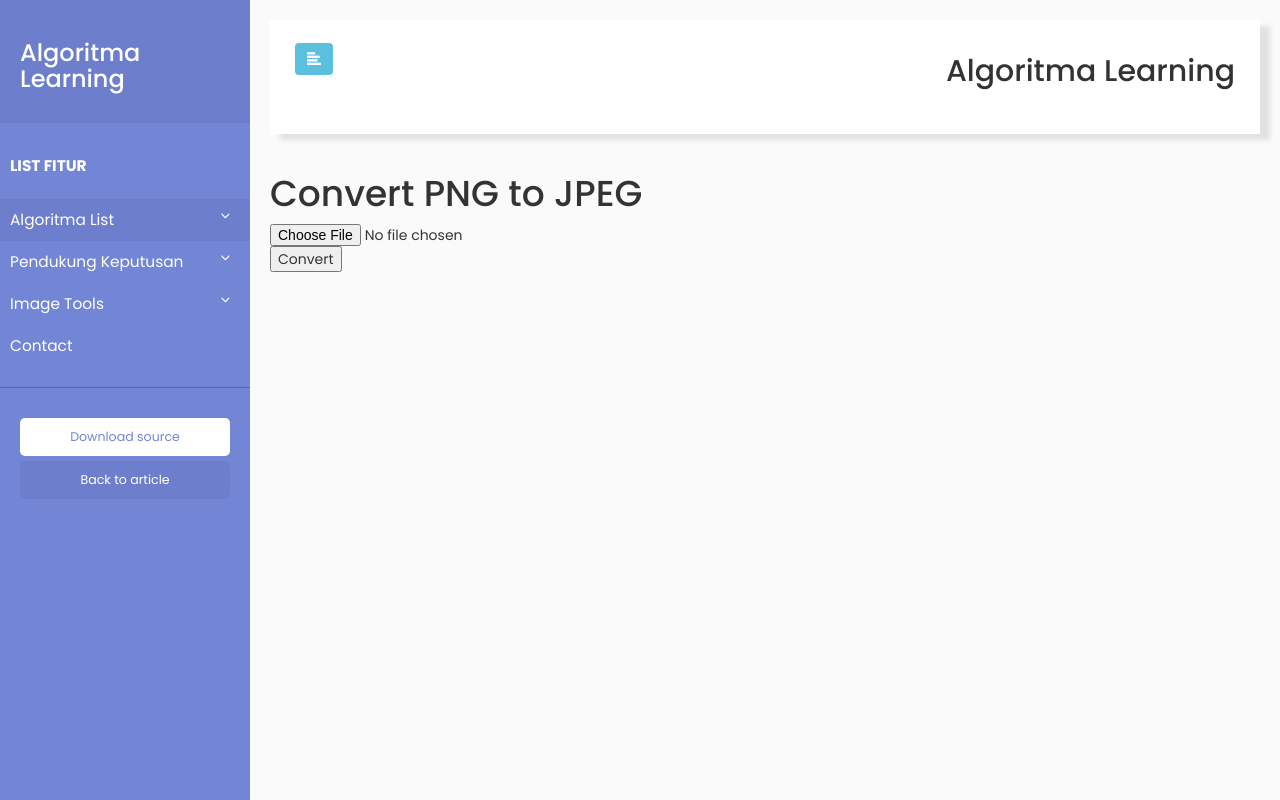
After one commit to lukasvalentino971/Algoritma-Learning, a Flask app: page /png_to_jpg in a window 1280 px wide. The commit adds this page. Run offline with Flask 3, Linux system fonts and the light colour scheme; some libraries are stand-ins or nearby versions.

Commit message:
png to jpg index

```diff
--- a/main.py
+++ b/main.py
@@ -1,4 +1,6 @@
-from flask import Flask, render_template
+from flask import Flask, request, render_template, redirect, url_for, send_file
+from PIL import Image
+import os
 
 app = Flask(__name__)
 
@@ -6,10 +8,20 @@ app = Flask(__name__)
 def home():
     return render_template("index.html")
 
+@app.route('/png_to_jpg', methods=["GET", "POST"])
+def png_to_jpg():
+    converted = False
+    if request.method == "POST":
+        file = request.files["image"]
+        if file and file.filename != "":
+            img = Image.open(file)
+            img = img.convert("RGB")  # Convert to RGB format
+            img.save("static/images/output.jpg", "JPEG")
+            converted = True
+    return render_template('png_to_jpg.html', converted=converted)
 
-@app.route('/image-tools/png-to-jpg')
-def PtJ():
-    return render_template("index.html")
-
-if __name__=="__main__":
+@app.route('/download_image')
+def download_image():
+    return send_file('static/images/output.jpg', as_attachment=True)
+if __name__ == "__main__":
     app.run(debug=True)
--- a/static/style.css
+++ b/static/style.css
@@ -3,10 +3,12 @@
 */
 @import "https://fonts.googleapis.com/css?family=Poppins:300,400,500,600,700";
 
-
 body {
     font-family: 'Poppins', sans-serif;
     background: #fafafa;
+}
+#content{
+    width: 100%;
 }
 
 p {
@@ -24,6 +26,7 @@ a, a:hover, a:focus {
 }
 
 .navbar {
+    height: 15%;
     padding: 15px 10px;
     background: #fff;
     border: none;
@@ -95,7 +98,6 @@ a, a:hover, a:focus {
     background: #6d7fcc;
 }
 
-
 a[data-toggle="collapse"] {
     position: relative;
 }
@@ -111,7 +113,6 @@ a[aria-expanded="false"]::before, a[aria-expanded="true"]::before {
 a[aria-expanded="true"]::before {
     content: '\e260';
 }
-
 
 ul ul a {
     font-size: 0.9em !important;
@@ -141,8 +142,6 @@ a.article, a.article:hover {
     color: #fff !important;
 }
 
-
-
 /* ---------------------------------------------------
     CONTENT STYLE
 ----------------------------------------------------- */
--- a/templates/index.html
+++ b/templates/index.html
@@ -13,10 +13,7 @@
         <link rel="stylesheet" type="text/css" href="/static/style.css">
     </head>
     <body>
-
-
-
-        <div class="wrapper">
+       <div class="wrapper">
             <!-- Sidebar Holder -->
             <nav id="sidebar">
                 <div class="sidebar-header">
@@ -44,7 +41,10 @@
                     <li>
                         <a href="#imageTools" data-toggle="collapse" aria-expanded="false">Image Tools</a>
                         <ul class="collapse list-unstyled" id="imageTools">
-                            <li><a href="#">PNG to JPG</a></li>
+                            <li>
+                                <a href="{{ url_for('png_to_jpg') }}">PNG to JPG</a>
+                            </li>
+
                             <li><a href="#">PDF to Word</a></li>
                             <li><a href="#">Remove Background</a></li>
 
@@ -70,7 +70,6 @@
                         <div class="navbar-header">
                             <button type="button" id="sidebarCollapse" class="btn btn-info navbar-btn">
                                 <i class="glyphicon glyphicon-align-left"></i>
-                                <span>Toggle Sidebar</span>
                             </button>
                         </div>
 
@@ -81,25 +80,9 @@
                         </div>
                     </div>
                 </nav>
-
-                <h2>Collapsible Sidebar Using Bootstrap 3</h2>
-                <p>Lorem ipsum dolor sit amet, consectetur adipisicing elit, sed do eiusmod tempor incididunt ut labore et dolore magna aliqua. Ut enim ad minim veniam, quis nostrud exercitation ullamco laboris nisi ut aliquip ex ea commodo consequat. Duis aute irure dolor in reprehenderit in voluptate velit esse cillum dolore eu fugiat nulla pariatur. Excepteur sint occaecat cupidatat non proident, sunt in culpa qui officia deserunt mollit anim id est laborum.</p>
-                <p>Lorem ipsum dolor sit amet, consectetur adipisicing elit, sed do eiusmod tempor incididunt ut labore et dolore magna aliqua. Ut enim ad minim veniam, quis nostrud exercitation ullamco laboris nisi ut aliquip ex ea commodo consequat. Duis aute irure dolor in reprehenderit in voluptate velit esse cillum dolore eu fugiat nulla pariatur. Excepteur sint occaecat cupidatat non proident, sunt in culpa qui officia deserunt mollit anim id est laborum.</p>
-
-                <div class="line"></div>
-
-                <h2>Lorem Ipsum Dolor</h2>
-                <p>Lorem ipsum dolor sit amet, consectetur adipisicing elit, sed do eiusmod tempor incididunt ut labore et dolore magna aliqua. Ut enim ad minim veniam, quis nostrud exercitation ullamco laboris nisi ut aliquip ex ea commodo consequat. Duis aute irure dolor in reprehenderit in voluptate velit esse cillum dolore eu fugiat nulla pariatur. Excepteur sint occaecat cupidatat non proident, sunt in culpa qui officia deserunt mollit anim id est laborum.</p>
-
-                <div class="line"></div>
-
-                <h2>Lorem Ipsum Dolor</h2>
-                <p>Lorem ipsum dolor sit amet, consectetur adipisicing elit, sed do eiusmod tempor incididunt ut labore et dolore magna aliqua. Ut enim ad minim veniam, quis nostrud exercitation ullamco laboris nisi ut aliquip ex ea commodo consequat. Duis aute irure dolor in reprehenderit in voluptate velit esse cillum dolore eu fugiat nulla pariatur. Excepteur sint occaecat cupidatat non proident, sunt in culpa qui officia deserunt mollit anim id est laborum.</p>
-
-                <div class="line"></div>
-
-                <h3>Lorem Ipsum Dolor</h3>
-                <p>Lorem ipsum dolor sit amet, consectetur adipisicing elit, sed do eiusmod tempor incididunt ut labore et dolore magna aliqua. Ut enim ad minim veniam, quis nostrud exercitation ullamco laboris nisi ut aliquip ex ea commodo consequat. Duis aute irure dolor in reprehenderit in voluptate velit esse cillum dolore eu fugiat nulla pariatur. Excepteur sint occaecat cupidatat non proident, sunt in culpa qui officia deserunt mollit anim id est laborum.</p>
+               <div id="algo">
+                {% block content %}{% endblock %}
+            </div>
             </div>
         </div>
 
--- /dev/null
+++ b/templates/png_to_jpg.html
@@ -0,0 +1,19 @@
+{% extends 'index.html' %}
+
+{% block content %}
+<h1>Convert PNG to JPEG</h1>
+<form method="POST" action="/png_to_jpg" enctype="multipart/form-data">
+	<input type="file" name="image" accept=".png">
+	<button type="submit">Convert</button>
+</form>
+{% if converted %}
+	<h4>Result:</h4>
+	<img src="{{ url_for('static', filename='images/output.jpg') }}" alt="Converted Image" width="20%" height="12%">
+	<p><a href="{{ url_for('download_image') }}">Download Image</a></p>
+{% endif %}
+
+
+<style>
+
+</style>
+{% endblock %}
```
